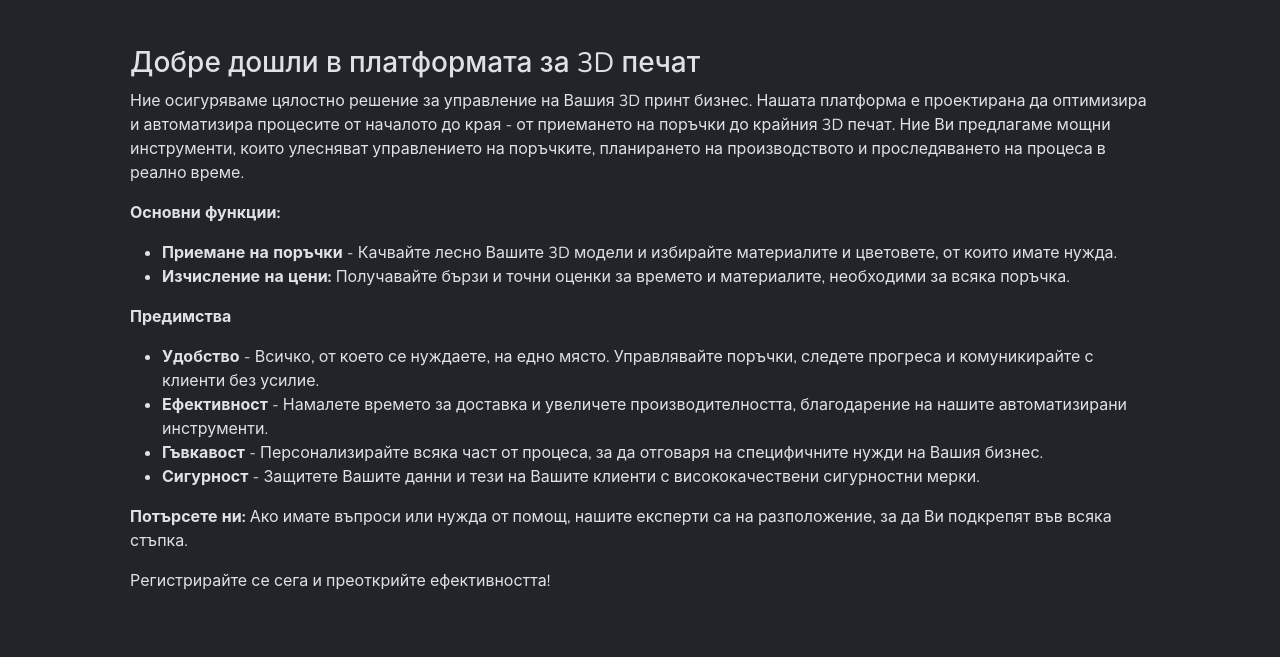
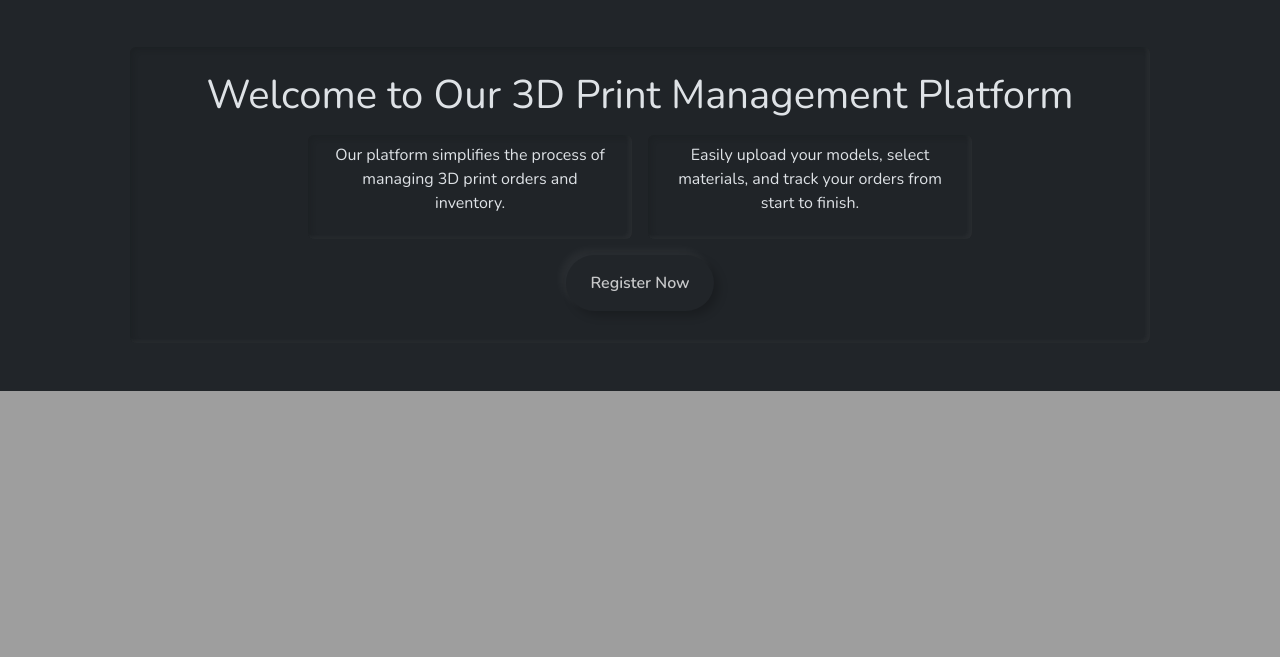
Before and after one commit to moodmister/3d-print-store, a Flask app: page / in a window 1280 px wide. Shown: the part 961-1618 px from the top of the page. After the commit the page ends 1352 px from the top, so only its background shows below. Run offline with Flask 3, Linux system fonts and the light colour scheme; parts of the project's set-up code (start-up, migrations or seed data) failed here and were passed over; some libraries are stand-ins or nearby versions.

Commit message:
Latest patch

```diff
--- a/server/print3dstore/__init__.py
+++ b/server/print3dstore/__init__.py
@@ -5,7 +5,7 @@ Date: 2024-03-29
 """
 import os
 from dotenv import dotenv_values
-from flask import Flask
+from flask import Flask, g
 from flask_migrate import Migrate
 from flask_admin import Admin
 from flask_admin.contrib.sqla import ModelView
@@ -14,7 +14,7 @@ from flask_admin.base import MenuLink
 from celery import Celery, Task
 
 from print3dstore.cli import load_fixtures_command
-from print3dstore.admin.admin_views import AccessControlView, MaterialView, OrderView, PaymentGatewayView, PrinterView, RoleView, SpoolView, StlModelView, UserView
+from print3dstore.admin.admin_views import AccessControlView, AnalyticsView, MaterialView, OrderView, PaymentGatewayView, PrinterView, RoleView, SpoolView, StlModelView, UserView
 from .models import Material, Order, PaymentGateway, Printer, Role, Spool, StlModel, User, db
 
 def create_app(test_config=None):
@@ -40,6 +40,7 @@ def create_app(test_config=None):
     admin = Admin(name=app.name, template_mode="bootstrap4", base_template="admin/custom_base.html")
     admin.menu().insert(0, MenuLink(name="Back to site", url="/"))
 
+    admin.add_view(AnalyticsView("Analytics", endpoint="/analytics"))
     admin.add_view(MaterialView(Material, db.session, endpoint="materials"))
     admin.add_view(PrinterView(Printer, db.session, endpoint="printers"))
     admin.add_view(SpoolView(Spool, db.session, endpoint="spools"))
--- a/server/print3dstore/blueprints/main.py
+++ b/server/print3dstore/blueprints/main.py
@@ -1,4 +1,4 @@
-from flask import Blueprint, current_app, make_response, redirect, render_template, request, url_for
+from flask import Blueprint, render_template
 
 from print3dstore.wrapper_functions import error_handler
 from print3dstore.errors import RequestException
--- a/server/print3dstore/templates/home.html
+++ b/server/print3dstore/templates/home.html
@@ -1,6 +1,6 @@
 {% extends 'base.html' %}
 {% block content %}
-<div class="container p-5">
+<div class="container p-5 text-center">
   <h1>3D Print Store</h1>
   <div class="container p-0 pb-5">
     <div id="carouselExample" class="carousel carousel-dark slide">
@@ -25,51 +25,28 @@
       </button>
     </div>
   </div>
-  <h3 id="-3d-">Добре дошли в платформата за 3D печат</h3>
-  <p>
-    Ние осигуряваме цялостно решение за управление на Вашия 3D принт бизнес.
-    Нашата платформа е проектирана да оптимизира и автоматизира процесите от
-    началото до края - от приемането на поръчки до крайния 3D печат. Ние Ви
-    предлагаме мощни инструменти, които улесняват управлението на поръчките,
-    планирането на производството и проследяването на процеса в реално време.
-  </p>
-  <p><strong>Основни функции:</strong></p>
-  <ul>
-    <li>
-      <strong>Приемане на поръчки</strong> - Качвайте лесно Вашите 3D модели и
-      избирайте материалите и цветовете, от които имате нужда.
-    </li>
-    <li>
-      <strong>Изчисление на цени:</strong> Получавайте бързи и точни оценки за
-      времето и материалите, необходими за всяка поръчка.
-    </li>
-  </ul>
-  <p><strong>Предимства</strong></p>
-  <ul>
-    <li>
-      <strong>Удобство</strong> - Всичко, от което се нуждаете, на едно място.
-      Управлявайте поръчки, следете прогреса и комуникирайте с клиенти без усилие.
-    </li>
-    <li>
-      <strong>Ефективност</strong> - Намалете времето за доставка и увеличете
-      производителността, благодарение на нашите автоматизирани инструменти.
-    </li>
-    <li>
-      <strong>Гъвкавост</strong> - Персонализирайте всяка част от процеса, за да
-      отговаря на специфичните нужди на Вашия бизнес.
-    </li>
-    <li>
-      <strong>Сигурност</strong> - Защитете Вашите данни и тези на Вашите клиенти
-      с висококачествени сигурностни мерки.
-    </li>
-  </ul>
-  <p>
-    <strong>Потърсете ни:</strong> Ако имате въпроси или нужда от помощ, нашите
-    експерти са на разположение, за да Ви подкрепят във всяка стъпка.
-  </p>
-  <p>
-    Регистрирайте се сега и преоткрийте ефективността!
-  </p>
+  <div class="card p-4">
+    <div class="container w-100">
+      <h1>Welcome to Our 3D Print Management Platform</h1>
+      <div class="row justify-content-center">
+        <div class="card col-4 m-2">
+          <p class="p-2">Our platform simplifies the process of managing 3D print orders and inventory.</p>
+        </div>
+        <div class="card col-4 m-2">
+          <p class="p-2">Easily upload your models, select materials, and track your orders from start to finish.</p>
+        </div>
+      </div>
+    </div>
+    {% if g.user %}
+      <div class="container p-2 text-center">
+        <a href="{{ url_for('order.order')}}" class="btn">Order Now</a>
+      </div>
+    {% else %}
+    <div class="container p-2 text-center">
+      <a href="{{ url_for('auth.register')}}" class="btn">Register Now</a>
+    </div>
+    {% endif %}
+  </div>
 
 </div>
 {% endblock %}
```
Also changed, not shown: server/print3dstore/admin/admin_views.py (+16 -1 lines), server/print3dstore/templates/admin/analytics.html (added, +58 -0 lines), server/print3dstore/templates/admin/index.html (+14 -0 lines).
